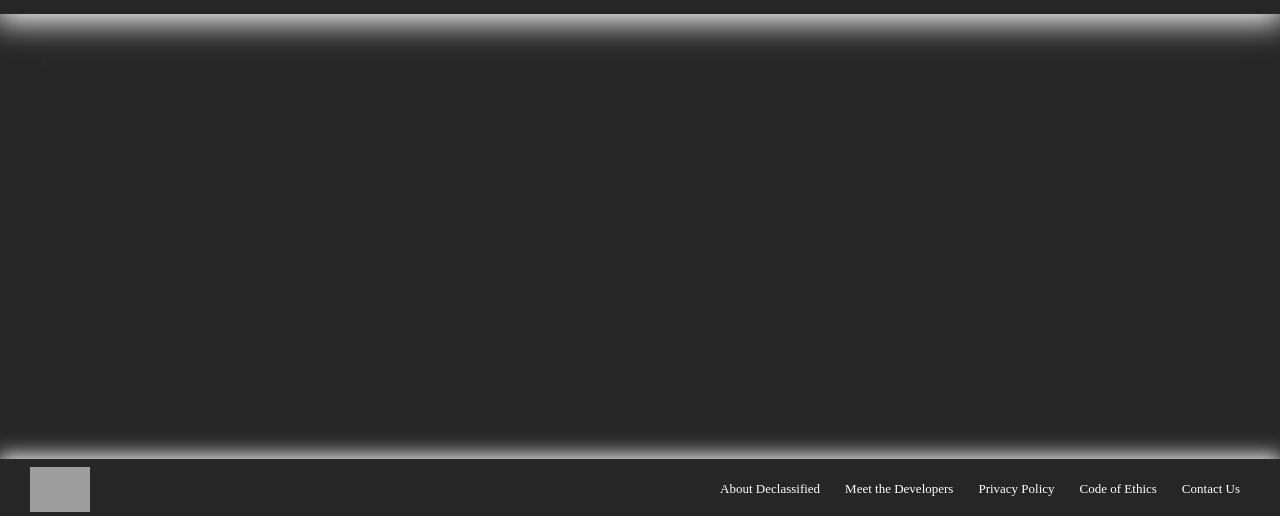
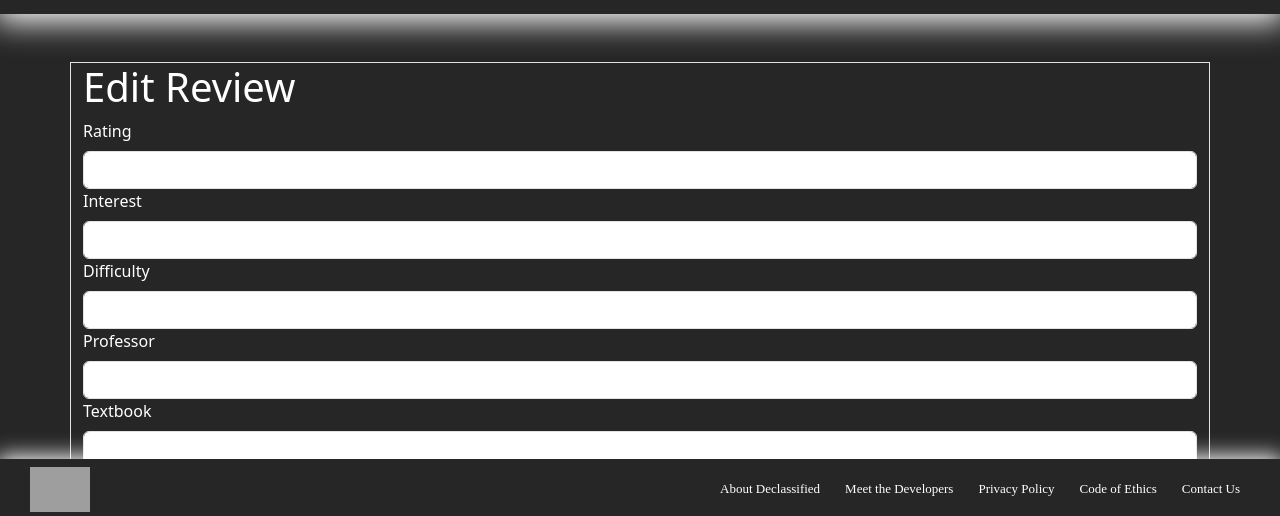
Before and after one commit to RonnieJohnston/4155_Capstone_Project, a React (Create React App) app in the folder client/: page /reviews/edit/1 in a window 1280 px wide. Shown: the part 281-797 px from the top of the page. Built offline with nearby package versions, Linux system fonts and the light colour scheme; no server answers; grey boxes are pictures that could not be loaded.

Commit message:
Added edit functionality

```diff
--- a/client/src/App.js
+++ b/client/src/App.js
@@ -9,6 +9,8 @@ import Register from './components/Register';
 import NewReview from './components/NewReview';
 import Logout from './components/Logout';
 import Welcome from './components/Welcome';
+import EditReview from './components/EditReview';
+import DeleteReview from './components/DeleteReview';
 
 function App() {
 
@@ -23,6 +25,8 @@ function App() {
                 <Route path='/logout' element={<Logout />} />
                 <Route path='/register' element={<Register />} />
                 <Route path='/newReview' element={<NewReview />} />
+                <Route path='/reviews/edit/:id'element={<EditReview />}/>
+                <Route path='/reviews/delete/:id'element={<DeleteReview />}/>
             </Routes>
             <Footer/>
         </div>
--- a/client/src/components/EditReview.js
+++ b/client/src/components/EditReview.js
@@ -4,18 +4,25 @@ import { useNavigate, useParams } from "react-router-dom";
 
 
 const EditReview = () => {
-  const [course, setCourse] = useState("");
-  const [rating, setRating] = useState("");
-  const [comment, setComment] = useState("");
+    const [rating, setRating] = useState('')
+    const [interest, setInterest] = useState('')
+    const [difficulty, setDifficulty] = useState('')
+    const [review, setReview] = useState('')
+    const [professor, setProfessor] = useState('')
+    const [textbook, setTextbook] = useState('')
   const navigate = useNavigate();
   const { id } = useParams();
+
   useEffect(() => {
     axios
-      .get(`http://localhost:3000/reviews/${id}`)
+      .get(`http://localhost:8000/reviews/${id}`)
       .then((response) => {
         setRating(response.data.rating);
-        setComment(response.data.comment);
-        setCourse(response.data.course);
+        setInterest(response.data.interest);
+        setDifficulty(response.data.difficulty);
+        setReview(response.data.review);
+        setProfessor(response.data.professor);
+        setTextbook(response.data.textbook);
       })
       .catch((error) => {
         alert("An error occurred. Please check console");
@@ -25,12 +32,15 @@ const EditReview = () => {
 
   const handleEditReview = () => {
     const data = {
-      course,
       rating,
-      comment,
+      interest,
+      difficulty,
+      review,
+      professor,
+      textbook,
     };
     axios
-      .put(`http://localhost:3000/reviews/${id}`, data)
+      .put(`http://localhost:8000/reviews/${id}`, data)
       .then(() => {
         alert("Review edited successfully");
         navigate("/");
@@ -39,38 +49,69 @@ const EditReview = () => {
         console.log(error);
       });
   };
+
   return (
     <div className="container border mt-5">
-      <h1>Edit Review</h1>
+      <h1 className="text-white">Edit Review</h1>
       <div>
         <div>
-          <label>Course</label>
+          <label className="text-white mb-2">Rating</label>
+          <input
+          className="form-control"
+            type="number"
+            value={rating}
+            onChange={(e) => setRating(e.target.value)}
+            min="0" max="5"
+          />
+        </div>
+        <div>
+          <label className="text-white mb-2">Interest</label>
+          <input
+            className="form-control"
+            type="number"
+            value={interest}
+            onChange={(e) => setInterest(e.target.value)}
+            min="0" max="5"
+          />
+        </div>
+        <div>
+          <label className="text-white mb-2">Difficulty</label>
+          <input
+            className="form-control"
+            type="number"
+            value={difficulty}
+            onChange={(e) => setDifficulty(e.target.value)}
+            min="0" max="10"
+          />
+        </div>
+        <div>
+          <label className="text-white mb-2">Professor</label>
           <input
             className="form-control"
             type="text"
-            value={course}
-            onChange={(e) => setCourse(e.target.value)}
+            value={professor}
+            onChange={(e) => setProfessor(e.target.value)}
           />
         </div>
         <div>
-          <label className="form-label">Rating</label>
+          <label className="text-white mb-2">Textbook</label>
           <input
-          className="form-control"
+            className="form-control"
             type="text"
-            value={rating}
-            onChange={(e) => setRating(e.target.value)}
+            value={textbook}
+            onChange={(e) => setTextbook(e.target.value)}
           />
         </div>
         <div>
-          <label className="form-label">Comment</label>
+          <label className="text-white mb-2">Review</label>
           <textarea
           className="form-control mb-3"
             type="number"
-            value={comment}
-            onChange={(e) => setComment(e.target.value)}
+            value={review}
+            onChange={(e) => setReview(e.target.value)}
           />
         </div>
-        <button className="btn btn-dark mb-4" onClick={handleEditReview}>
+        <button className="btn btn-dark btn-outline-light mb-4" onClick={handleEditReview}>
           Save
         </button>
       </div>
```
Also changed, not shown: 1 other file (tests, documents, lock files or other folders).
